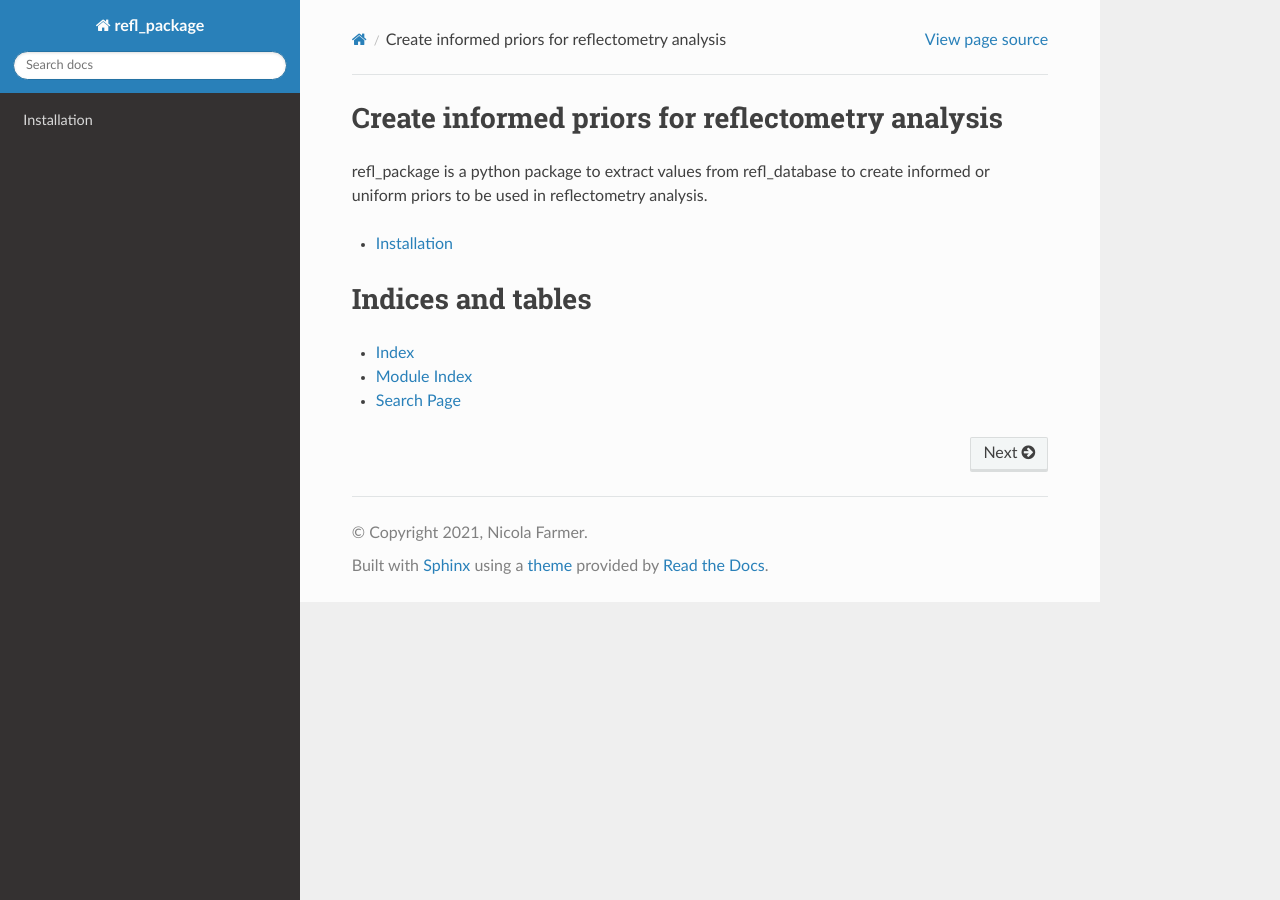
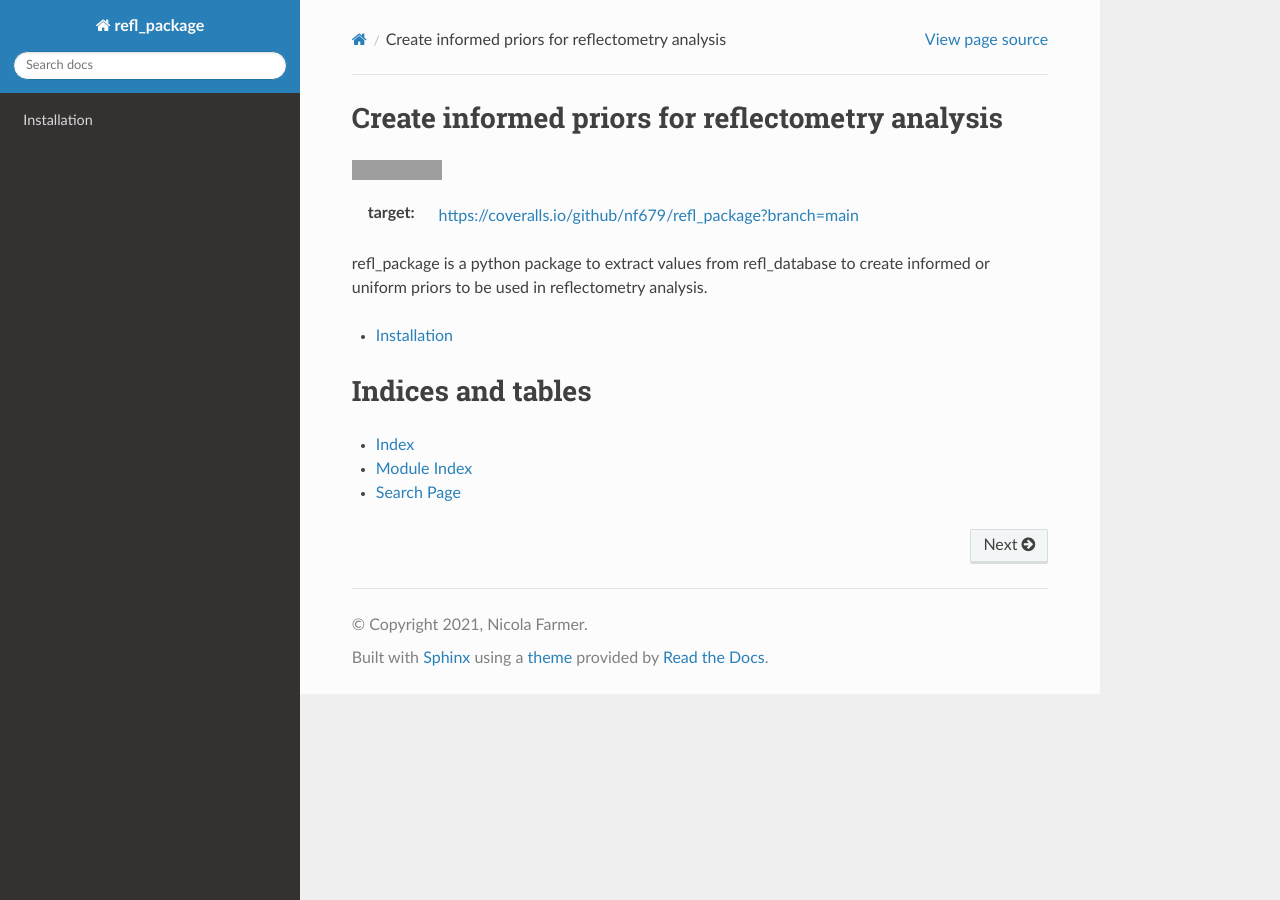
Before and after one commit to nf679/avant, a Sphinx documentation site: the page built from docs/source/index.rst, in a window 1280 px wide. Built offline with Sphinx 7.4.7 and the Read the Docs theme 2.0.0, drawn with Linux system fonts in a browser that asks for light colours; some of the changed lines change nothing that is shown; grey boxes are pictures that could not be loaded.

Commit message:
Update index.rst

```diff
--- a/docs/source/index.rst
+++ b/docs/source/index.rst
@@ -5,6 +5,9 @@
 
 Create informed priors for reflectometry analysis
 =================================================
+
+.. image:: https://coveralls.io/repos/github/nf679/refl_package/badge.svg?branch=main
+:target: https://coveralls.io/github/nf679/refl_package?branch=main
 
 refl_package is a python package to extract values from refl_database to create informed or uniform priors to be used in reflectometry analysis.
 
```
